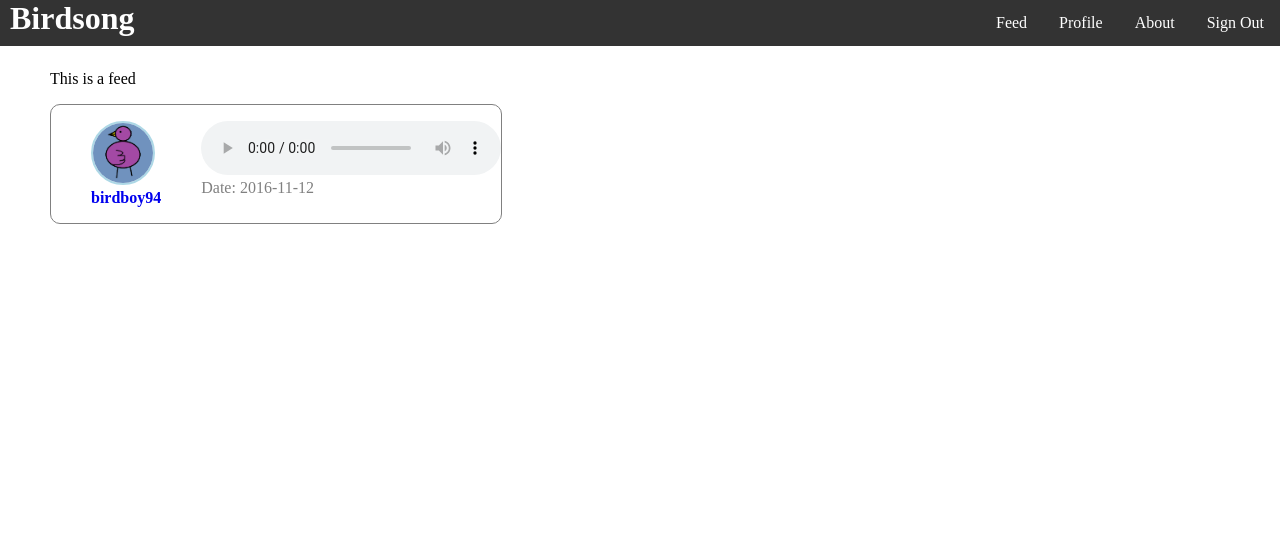
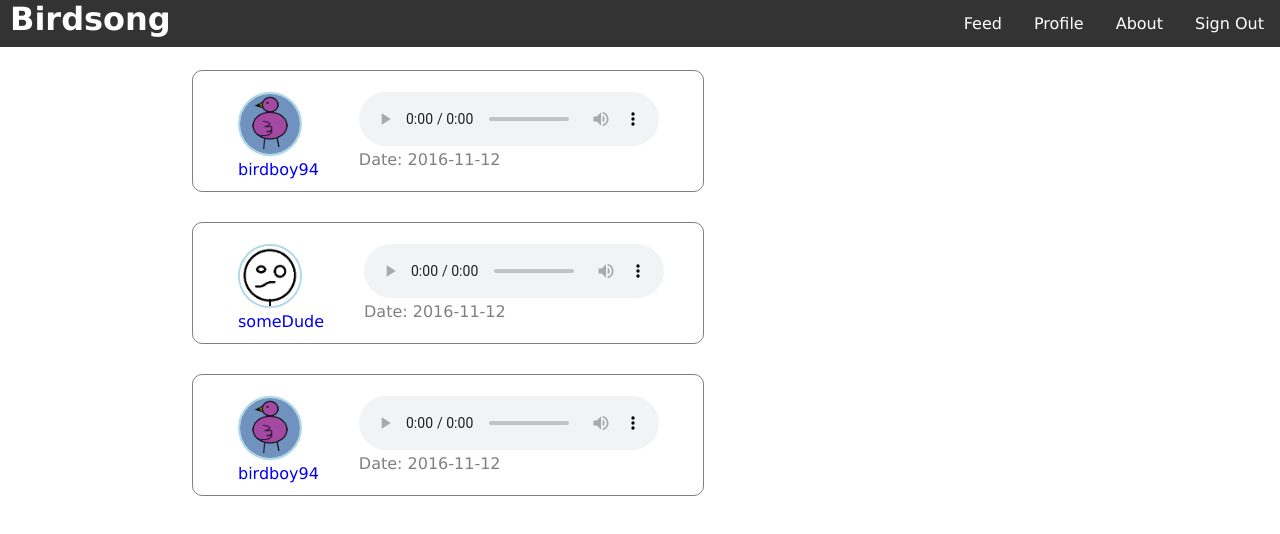
Before and after one commit to nilfit/M7011E, a React app: page / in a window 1280 px wide. Shown: the top 534 px of the page. Built offline with nearby package versions, Linux system fonts and the light colour scheme.

Commit message:
Added more static posts, fixed indentation, other small fixes

```diff
--- a/public/index.css
+++ b/public/index.css
@@ -1,13 +1,10 @@
 body {
   margin:0;
+  font-family: "Lucida Sans Unicode", "Lucida Grande", sans-serif;
 }
 /* CSS for the menu/navigation bar at the top */
-.menu li h1 {
-    float: left;
+.menu {
   color: white;
-    margin: 0;
-    margin-left: 10px;
-    padding: 0;
 }
 
 .menu ul  {
@@ -21,9 +18,16 @@ body {
   width: 100%;
 }
 
+.menu li h1 {
+  float: left;
+  margin: 0;
+  margin-left: 10px;
+  padding: 0;
+}
+
 .menu li a {
   display: block;
-    color: white;
+  color: inherit;
   text-align: center;
   padding: 14px 16px;
   text-decoration: none;
@@ -37,7 +41,13 @@ body {
 /* CSS applying to each view, such as About, Feed...etc */
 .content {
   background-color: white;
-    margin: 70px 50px 50px 50px;
+  margin: 70px 15% 50px 15%;
+}
+
+/* CSS for the feed */
+.feed {
+  width: 500px;
+  height: 110px;
 }
 
 /* CSS for the post component */
@@ -46,24 +56,28 @@ body {
   border-style: solid;
   border-width: 1px;
   border-radius: 10px;
+  padding: 5px;
+  margin-bottom: 30px;
+  height: 100%;
+  width: 100%;
   color: gray;
-    float: left;
 }
 
 .post ul {
   list-style-type: none;
+  float:left;
 }
 
 .post ul li a {
   text-decoration: none;
-    font-weight: bold;
 }
 
-.post_user{
-    float: left;
+.post_user {
+  border: 1px solid blue;
 }
 
 .post_data {
+  border: 1px solid blue;
 }
 
 .post_img {
--- a/src/components/post.jsx
+++ b/src/components/post.jsx
@@ -5,17 +5,17 @@ export default class Post extends React.Component {
   render() {
     var audio = this.props.audio;//change later
     var img = this.props.img;
-        var user = this.props.user;
+    var name = this.props.name;
 
     var currentDate = new Date();
     var date = "Date: " + currentDate.getFullYear() + "-" + (currentDate.getMonth()+1) + "-" + currentDate.getDate();
     return (
       <div className="post">
-                <ul className="post_user">
+        <ul>
           <li><img src={img} height="60" width="60" alt="profile picture" className="post_img"/></li>
-                    <li><Link to="/profile">birdboy94</Link></li>
+          <li><Link to="/profile">{name}</Link></li>
         </ul>
-                <ul className="post_user">
+        <ul>
           <li>
             <audio controls>
               <source src={audio+".ogg"} type="audio/ogg"/>
--- a/src/main.jsx
+++ b/src/main.jsx
@@ -11,7 +11,6 @@ class Main extends React.Component{
     return (
       <div>
         <Menu />
-
         <div className="content">
           {this.props.children}
         </div>
--- a/src/views/about.jsx
+++ b/src/views/about.jsx
@@ -5,13 +5,15 @@ export default class About extends React.Component {
     return (
       <div>
         <h1>About Birdsong</h1>
-                <p> Birdsong is a social media website
+        <p>
+          Birdsong is a social media website
           designed for those who prefer listening to people instead of reading!
           Instead of posting boring text messages or pictures, Birdsong takes
           social interactions to the next level by allowing users to record and upload
           audio clips for their followers to listen to.
         </p>
-                <p> Birdsong was built using modern technologies such as React, an open-source
+        <p>
+          Birdsong was built using modern technologies such as React, an open-source
           JavaScript library for creating interactive user interfaces.
         </p>
       </div>
--- a/src/views/feed.jsx
+++ b/src/views/feed.jsx
@@ -4,8 +4,9 @@ import Post from '../components/post.jsx';
 export default class Feed extends React.Component {
   render() {
     return (
-            <div>
-                <p>This is a feed</p>
+      <div className="feed">
+        <Post name="birdboy94" audio="./marmot" img="./bird.png"/>
+        <Post name="someDude" audio="./liketwitter" img="./face.png"/>
         <Post name="birdboy94" audio="./marmot" img="./bird.png"/>
       </div>
     );
```
Also changed, not shown: public/face.png (added), public/javascripts/bundle.js, src/menu.jsx (indentation only), 1 other file (tests, documents, lock files or other folders). Lines whose indentation alone changed are shown as unchanged.
